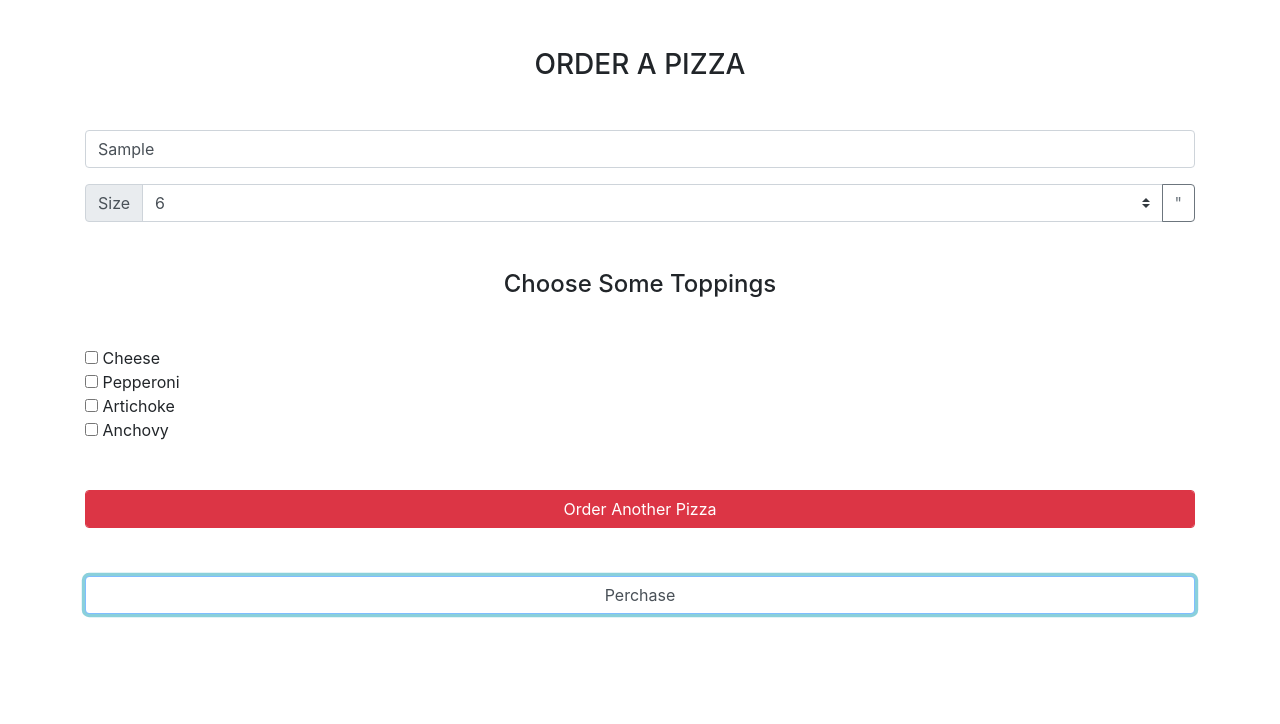
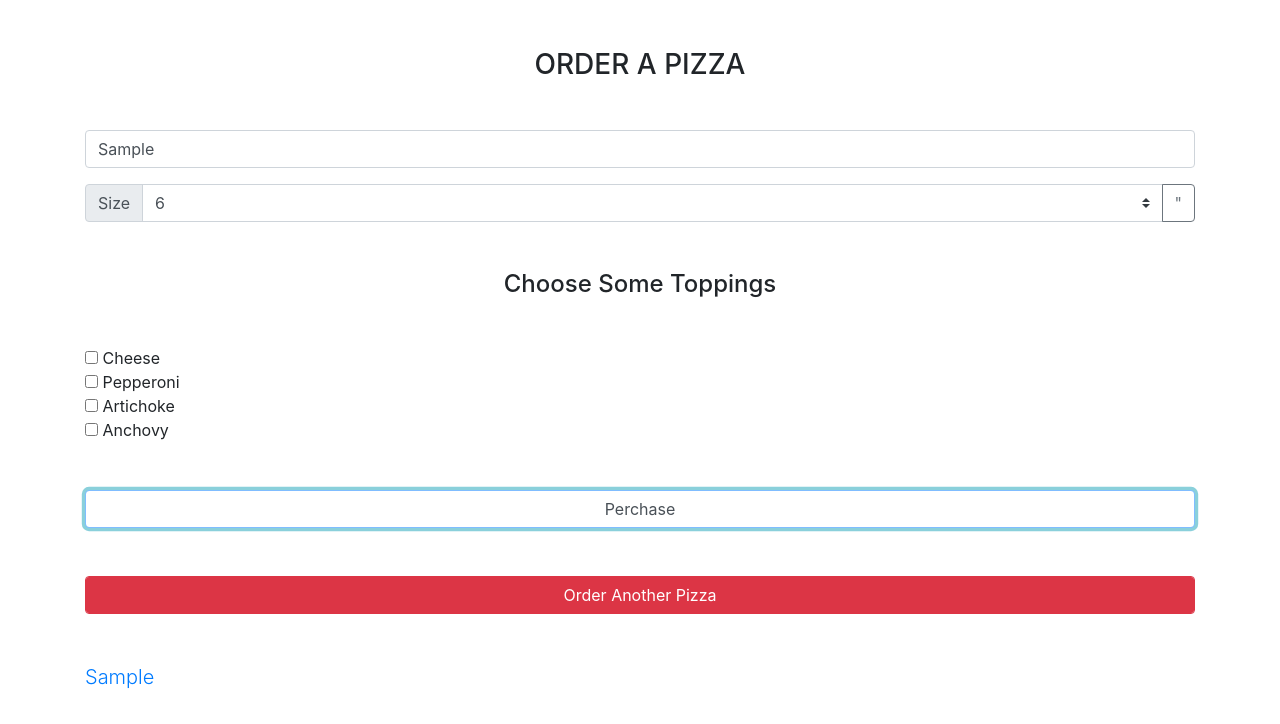
Before and after one commit to epicodus-a/pizza, a plain HTML site: page index.html in a window 1280 px wide. Both pictures are taken after typing "Sample" into the empty fields and a click on the button "Perchase". Drawn offline with nearby package versions, Linux system fonts and the light colour scheme.

Commit message:
show order list

```diff
--- a/css/styles.css
+++ b/css/styles.css
@@ -0,0 +1,3 @@
+.pizza-list {
+	display: none;
+}
--- a/index.html
+++ b/index.html
@@ -46,13 +46,21 @@
 				</div>
 			</div>
 		</div>
-		<div class="text-center">
-			<button class="btn btn-danger form-control another-pizza">Order Another Pizza</button>
-		</div>
 		<div class="my-5">
 			<button class="btn btn-outline-info form-control" type="submit">Perchase</button>
 		</div>
 	</form>
+
+	<div class="text-center">
+		<button class="btn btn-danger form-control another-pizza">Order Another Pizza</button>
+	</div>
+
+	<div class="pizza-list my-5">
+
+	</div>
+	<div class="pizza-detail my-5">
+
+	</div>
 </div>
 
 
--- a/js/scripts.js
+++ b/js/scripts.js
@@ -38,36 +38,31 @@ class Pizza {
 $().ready(function () {
 	$('.pizza-form').submit(function (e) {
 		e.preventDefault();
+		$(".pizza-list").show();
+
 		let oToppingPrice = {'cheese': 6, 'pepperoni': 8, 'artichoke': 8, 'anchovy': 8};
 		let oSizePrice = {6: 6, 12: 12, 14: 14, 16: 16};
-		let order = [];
-		$(".pizza").each(() => {
-			let size = parseInt($(this).find(('#size')).val());
-			let pizzaName = $(this).find(("#name")).val();
+		$(".pizza").each(function () {
+			let orders = [];
+			let size = parseInt($(this).find(('select#size')).val());
+			let pizzaName = $(this).find(("input#name")).val();
 			let toppings = [];
 			$(this).find("input:checkbox[name=toppings]:checked").each(function () {
 				toppings.push($(this).val());
 			});
-			order.push(new Pizza(pizzaName, toppings, size));
+			orders.push(new Pizza(pizzaName, toppings, size));
+			let pizzaList = `<p class='lead'><a href='${pizzaName}'>${pizzaName}</a></p>`;
+			$(".pizza-list").append(pizzaList);
 		});
 	});
 
 	// show feedback
+	$(".pizza-list").click(() => {
+
+	});
 
 
-
-
-
-
-
-
-
-
-
-
-
-
-	$(".another-pizza").click(function(){
+	$(".another-pizza").click(function () {
 		let newPizza = `<div class="pizza">
 				<div class="form-group">
 					<input type="text" class="form-control" id="name" placeholder="Name Your Pizza">
```
